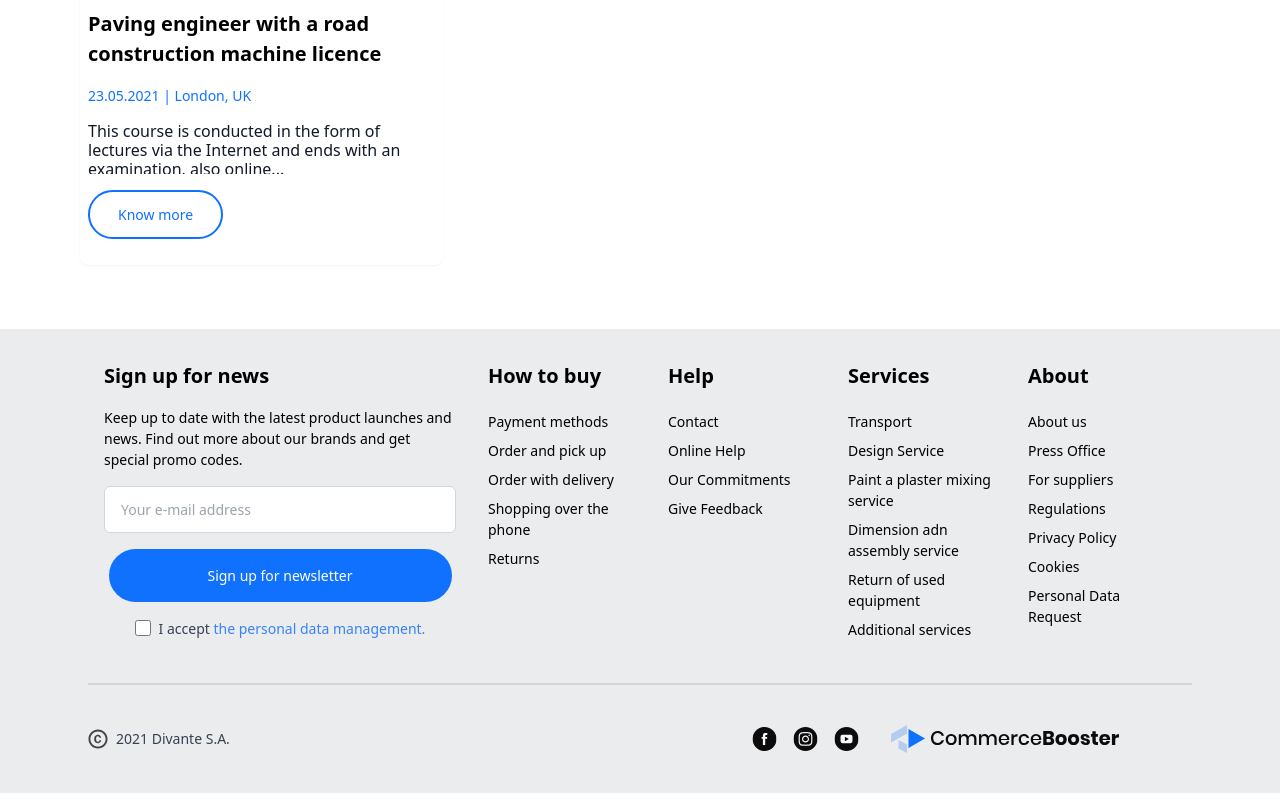
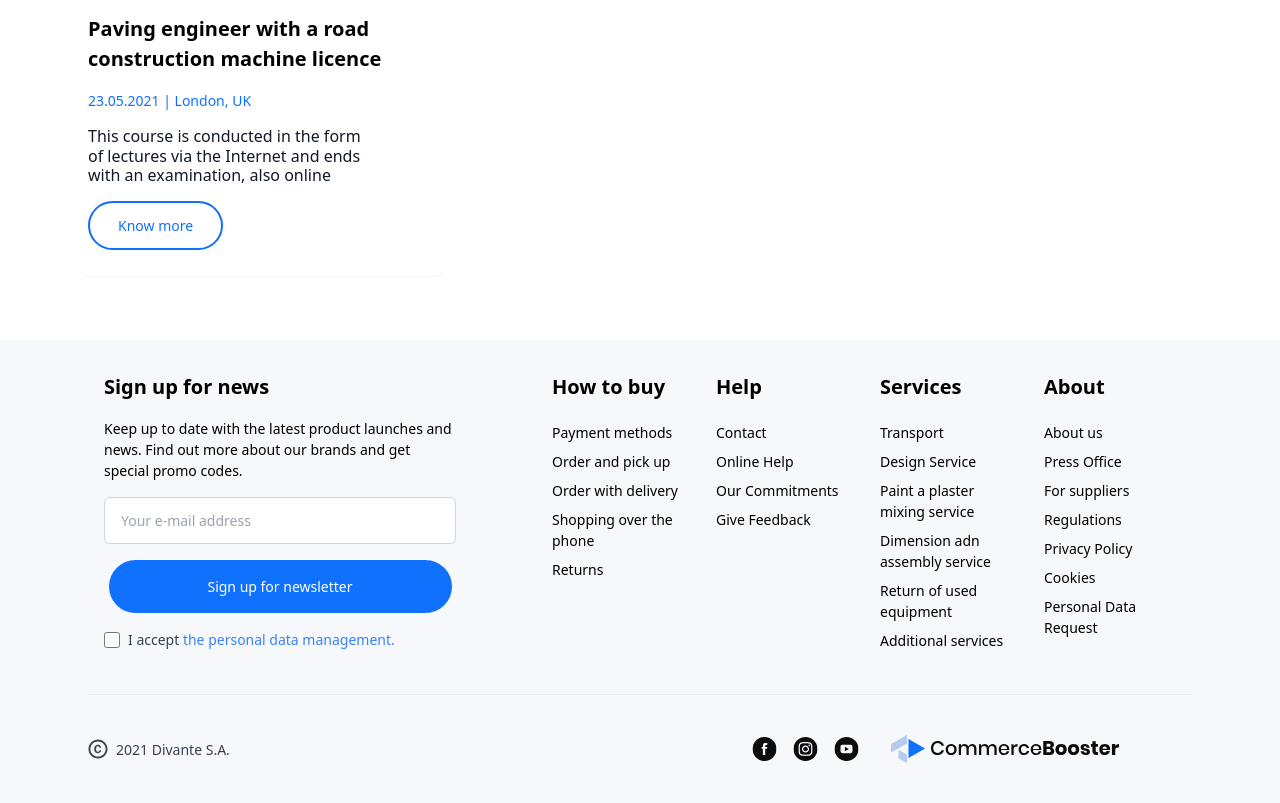
Before and after one commit to darshanbajgain/commerce-booster, a React (Vite) app: page / in a window 1280 px wide. Shown: the part 4102-4905 px from the top of the page. Built offline with nearby package versions, Linux system fonts and the light colour scheme.

Commit message:
style: footer adjuested styling

```diff
--- a/src/component/EventSection/EventsCards.jsx
+++ b/src/component/EventSection/EventsCards.jsx
@@ -12,13 +12,12 @@ const EventsCards = ({ event }) => {
                 <div className="text-[16px] ">
                     <h2 className=" mt-4 mx-2  font-bold mb-4 lg:text-[20px]">{event.title}</h2>
                     <p className="mx-2 text-bgForOrderBtn mb-4 text-[14px]">{event.date_place}</p>
-                    <p className="mx-2 text-gray-900 mb-4"
+                    <p className="mx-2 text-gray-900 mb-4 w-[285px] h-auto"
                     style={{ overflow: 'hidden',
                         textOverflow: 'ellipsis',
                         display: '-webkit-box',
                         WebkitLineClamp: 3, /* Number of lines to show before truncating */
                         WebkitBoxOrient: 'vertical',
-                        maxHeight: '52px', /* Ensuring it doesn't exceed the height */
                         lineHeight: '1.2em', /* Adjust this according to your line height */}}>
                         {event.desc}
                     </p>
--- a/src/component/EventSection/EventsComponent.jsx
+++ b/src/component/EventSection/EventsComponent.jsx
@@ -14,14 +14,14 @@ const EventsComponent = () => {
             id: 1,
             title: "Electrician course for electricians with SEP licence",
             date_place: "23.05.2021 | London, UK",
-            desc: "This course is conducted in the form of lectures via the Internet and ends with an examination, also online...",
+            desc: "This course is conducted in the form of lectures via the Internet and ends with an examination, also online and testing overlfow text three dots shown",
             image: ecCourse
         },
         {
             id: 2,
             title: "Interior design and decoration",
             date_place: "04-06.11.2021 | London, UK",
-            desc: "This course is conducted in the form of lectures via the Internet and ends with an examination, also online...",
+            desc: "This course is conducted in the form of lectures via the Internet and ends with an examination, also online",
             image: interiorDesign
         },
 
@@ -29,14 +29,14 @@ const EventsComponent = () => {
             id: 3,
             title: "AutoCAD 2d basic level",
             date_place: "23.05.2021 | London, UK",
-            desc: "This course is conducted in the form of lectures via the Internet and ends with an examination, also online...",
+            desc: "This course is conducted in the form of lectures via the Internet and ends with an examination, also online",
             image: autoCAD
         },
         {
             id: 4,
             title: "Paving engineer with a road construction machine licence",
             date_place: "23.05.2021 | London, UK",
-            desc: "This course is conducted in the form of lectures via the Internet and ends with an examination, also online...",
+            desc: "This course is conducted in the form of lectures via the Internet and ends with an examination, also online",
             image: paveEng
         },
     ]
--- a/src/component/Footer/Footer.jsx
+++ b/src/component/Footer/Footer.jsx
@@ -8,8 +8,8 @@ import LogoComponent from "./LogoComponent";
 const Footer = () => {
 
     return (
-        <div className="mt-[64px] bg-bgForSeacrchBorder lg:px-[88px] pt-[8px]">
-            <div className="flex flex-col lg:flex-row lg:justify-around">
+        <div className="mt-[64px] bg-bgForFooter lg:px-[88px] pt-[8px]">
+            <div className="flex flex-col lg:flex-row gap-x-16">
                 <SignUpCard />
                 <div className="lg:grid lg:grid-cols-2 xl:grid-cols-4">
                     <HowToBuy title="How to buy">
@@ -46,7 +46,7 @@ const Footer = () => {
 
             </div>
 
-            <div className="hidden lg:block border border-gray-300 px-[88px]  mt-5">
+            <div className="hidden lg:block border-t border-footerBorder px-[88px]  mt-5">
 
             </div>
 
--- a/src/component/Footer/SignUpCard.jsx
+++ b/src/component/Footer/SignUpCard.jsx
@@ -1,6 +1,6 @@
 const SignUpCard = () => {
     return (
-        <div className="max-w-sm mx-auto lg:mx-0 border border-gray-200 lg:border-none shadow-sm lg:mt-6 lg:shadow-none">
+        <div className="max-w-sm mx-auto lg:mx-0  lg:border-none shadow-sm lg:mt-6 lg:shadow-none">
             <h2 className="text-[16px] lg:text-[20px] font-bold mx-4 mt-6 lg:mt-0 ">Sign up for news</h2>
             <p className="text-[14px] m-4">
                 Keep up to date with the latest product launches and news. Find out more about our brands and get special promo codes.
@@ -17,7 +17,9 @@ const SignUpCard = () => {
                 <button className=" w-[343px] text-[14px] rounded-full bg-bgForOrderBtn text-white px-8 py-4 hover:bg-blue-900 mx-4">
                     Sign up for newsletter
                 </button>
-                <div className="mt-4 mb-6 flex items-center flex-row">
+
+            </div>
+            <div className="mt-4 mx-4 mb-6 flex items-center flex-row ">
                 <input
                     type="checkbox"
                     id="data-management"
@@ -27,8 +29,6 @@ const SignUpCard = () => {
                     I accept <a href="#" className="text-blue-500 hover:underline">the personal data management.</a>
                 </label>
             </div>
-
-            </div>
         </div>
     );
 };
--- a/tailwind.config.js
+++ b/tailwind.config.js
@@ -20,6 +20,8 @@ export default {
         instock: '#00893A',
         addToCartBtn: '#1071FF',
         adBox: '#2580FF',
+        bgForFooter: '#F6F8FB',
+        footerBorder: '#EAECEE',
       },
       fontSize: {
         xss: '10px'
```
Lines whose indentation alone changed are shown as unchanged.
